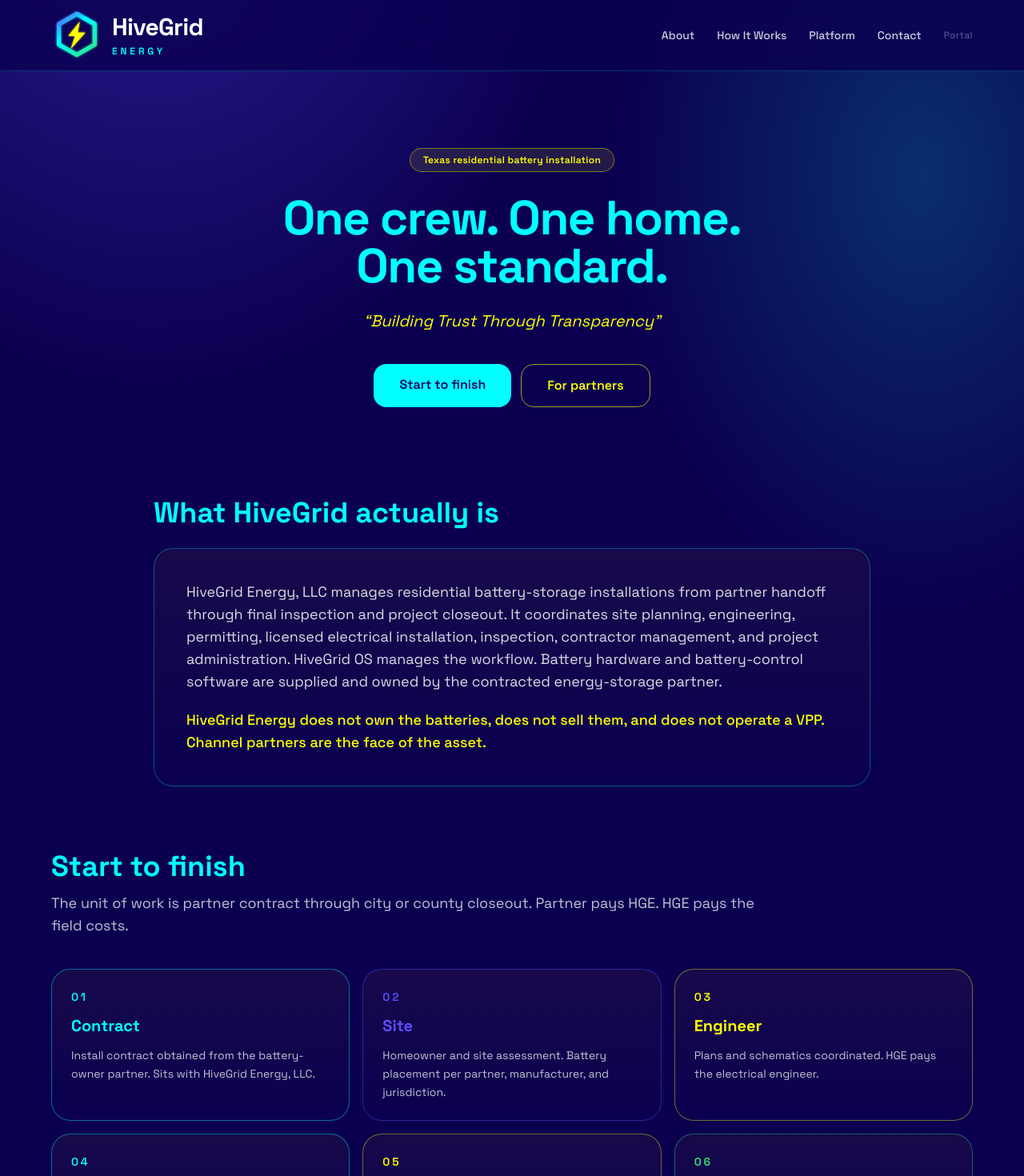
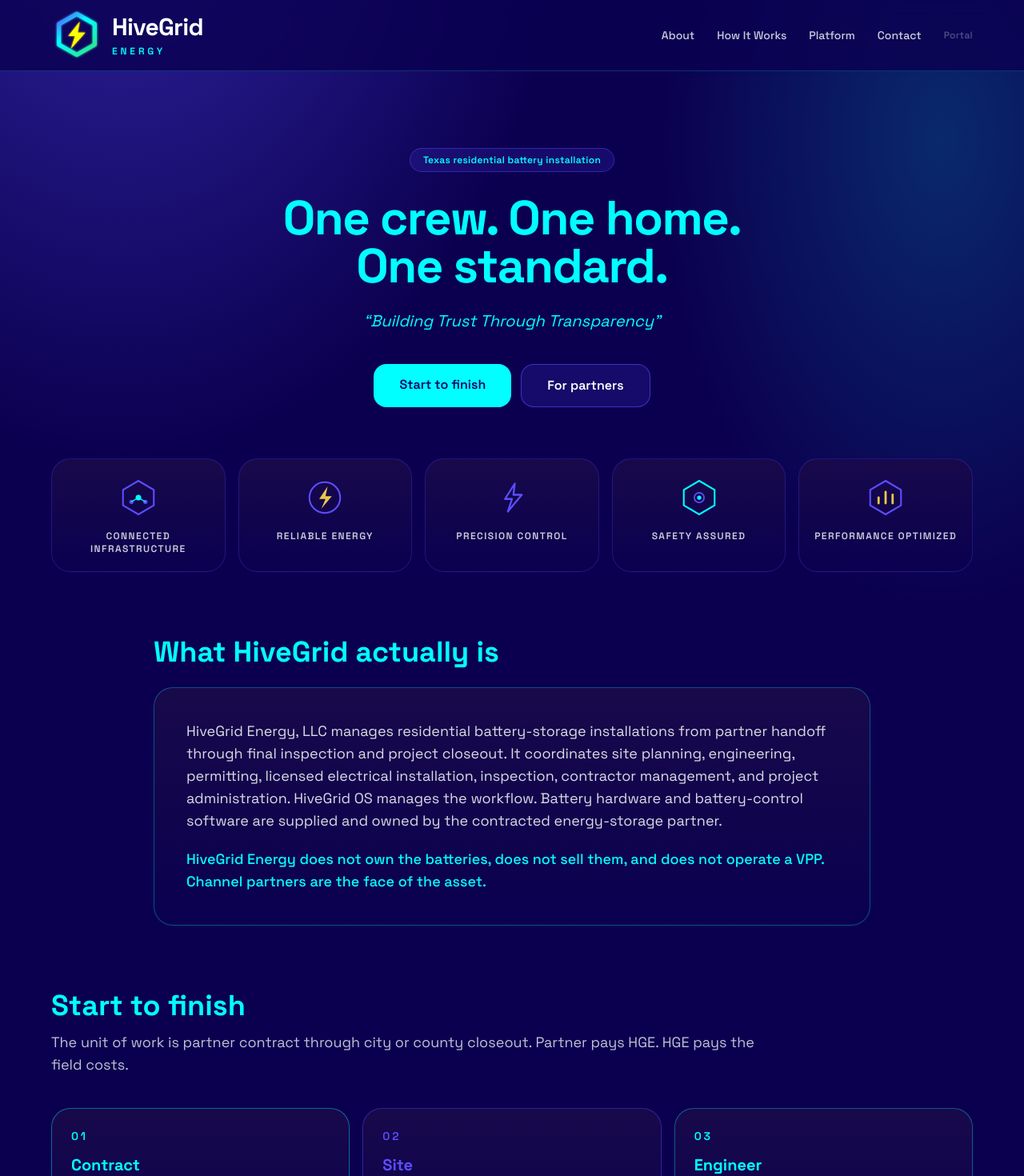
Before and after one commit to jamesbeeker007-cell/hivegrid-energy-os, a Next.js app: page / in a window 1280 px wide. Shown: the top 1470 px of the page at 80% size. Built offline with nearby package versions, Linux system fonts and the light colour scheme.

Commit message:
Tone yellow to the bolt; add board icon row; blue/cyan/amethyst UI

```diff
--- a/app/globals.css
+++ b/app/globals.css
@@ -11,20 +11,12 @@
   max-width: 100vw;
   overflow-x: hidden;
 }
-@keyframes fadeIn {
-  from { opacity: 0; transform: translateY(10px); }
-  to { opacity: 1; transform: translateY(0); }
-}
-.animate-fadeIn {
-  animation: fadeIn 0.4s ease-out forwards;
-}
 .hive-field {
   background-color: #0B0050;
   background-image:
-    radial-gradient(ellipse 80% 50% at 15% -10%, rgba(91, 78, 255, 0.45), transparent 55%),
-    radial-gradient(ellipse 60% 40% at 90% 8%, rgba(0, 255, 255, 0.18), transparent 50%),
-    radial-gradient(ellipse 50% 35% at 70% 100%, rgba(0, 212, 164, 0.12), transparent 55%),
-    radial-gradient(ellipse 40% 30% at 10% 80%, rgba(255, 255, 0, 0.06), transparent 50%);
+    radial-gradient(ellipse 80% 50% at 12% -8%, rgba(91, 78, 255, 0.5), transparent 55%),
+    radial-gradient(ellipse 55% 40% at 92% 6%, rgba(0, 255, 255, 0.16), transparent 50%),
+    radial-gradient(ellipse 50% 35% at 78% 100%, rgba(91, 78, 255, 0.18), transparent 55%);
 }
 .hive-card {
   background: linear-gradient(180deg, rgba(26, 10, 74, 0.92) 0%, rgba(11, 0, 80, 0.92) 100%);
--- a/app/page.js
+++ b/app/page.js
@@ -20,22 +20,22 @@
     n: '03',
     title: 'Engineer',
     body: 'Plans and schematics coordinated. HGE pays the electrical engineer.',
-    accent: 'text-hive-yellow',
-    ring: 'border-hive-yellow/40',
+    accent: 'text-hive-cyan',
+    ring: 'border-hive-cyan/35',
   },
   {
     n: '04',
     title: 'Permit',
     body: 'City or county submittal. Permits, parts, insurance, and field labor are HGE costs.',
-    accent: 'text-hive-cyan',
-    ring: 'border-hive-cyan/40',
+    accent: 'text-hive-blue',
+    ring: 'border-hive-blue/40',
   },
   {
     n: '05',
     title: 'Install',
     body: 'Two-person crew under the Master Electrician named on the Company TDLR license.',
-    accent: 'text-hive-yellow',
-    ring: 'border-hive-yellow/40',
+    accent: 'text-hive-cyan',
+    ring: 'border-hive-cyan/40',
   },
   {
     n: '06',
@@ -49,8 +49,60 @@
 const MODULES = [
   { name: 'Brain', body: 'Job management and dispatch. One record per home.', accent: 'text-hive-cyan' },
   { name: 'Academy', body: 'Crew training and readiness against the systems we install.', accent: 'text-hive-blue' },
-  { name: 'Shield', body: 'License, compliance, and assignment checks before work starts.', accent: 'text-hive-yellow' },
+  { name: 'Shield', body: 'License, compliance, and assignment checks before work starts.', accent: 'text-hive-cyan' },
   { name: 'Standard', body: 'The installation standard and quality record for every job.', accent: 'text-[#34E07A]' },
+]
+
+function IconConnected() {
+  return (
+    <svg viewBox="0 0 64 64" className="h-14 w-14 mx-auto" fill="none">
+      <path d="M32 8 L54 21 L54 43 L32 56 L10 43 L10 21 Z" stroke="#5B4EFF" strokeWidth="2.4" />
+      <circle cx="32" cy="32" r="4" fill="#00FFFF" />
+      <circle cx="22" cy="38" r="3" fill="#5B4EFF" />
+      <circle cx="42" cy="38" r="3" fill="#5B4EFF" />
+      <path d="M32 32 L22 38 M32 32 L42 38" stroke="#00FFFF" strokeWidth="1.6" />
+    </svg>
+  )
+}
+function IconReliable() {
+  return (
+    <svg viewBox="0 0 64 64" className="h-14 w-14 mx-auto" fill="none">
+      <circle cx="32" cy="32" r="22" stroke="#5B4EFF" strokeWidth="2.4" />
+      <path d="M36 16 L24 34 H33 L27 48 L42 30 H33 Z" fill="#E8C84A" />
+    </svg>
+  )
+}
+function IconPrecision() {
+  return (
+    <svg viewBox="0 0 64 64" className="h-14 w-14 mx-auto" fill="none">
+      <path d="M36 12 L22 34 H32 L26 52 L46 28 H34 Z" stroke="#5B4EFF" strokeWidth="2.6" strokeLinejoin="round" />
+    </svg>
+  )
+}
+function IconSafety() {
+  return (
+    <svg viewBox="0 0 64 64" className="h-14 w-14 mx-auto" fill="none">
+      <path d="M32 8 L54 21 L54 43 L32 56 L10 43 L10 21 Z" stroke="#00FFFF" strokeWidth="2.4" />
+      <circle cx="32" cy="32" r="7" stroke="#5B4EFF" strokeWidth="2" />
+      <circle cx="32" cy="32" r="3" fill="#00FFFF" />
+    </svg>
+  )
+}
+function IconPerformance() {
+  return (
+    <svg viewBox="0 0 64 64" className="h-14 w-14 mx-auto" fill="none">
+      <path d="M32 8 L54 21 L54 43 L32 56 L10 43 L10 21 Z" stroke="#5B4EFF" strokeWidth="2.4" />
+      <path d="M22 40 V32 M32 40 V24 M42 40 V28" stroke="#E8C84A" strokeWidth="3.2" strokeLinecap="round" />
+    </svg>
+  )
+}
+
+const ICONS = [
+  { label: 'Connected Infrastructure', Icon: IconConnected },
+  { label: 'Reliable Energy', Icon: IconReliable },
+  { label: 'Precision Control', Icon: IconPrecision },
+  { label: 'Safety Assured', Icon: IconSafety },
+  { label: 'Performance Optimized', Icon: IconPerformance },
 ]
 
 export default function HomePage() {
@@ -110,9 +162,9 @@
           </a>
           <div className="hidden md:flex items-center gap-7 text-sm font-medium text-white/80">
             <a href="#about" className="hover:text-hive-cyan transition-colors">About</a>
-            <a href="#how-it-works" className="hover:text-hive-yellow transition-colors">How It Works</a>
-            <a href="#platform" className="hover:text-hive-cyan transition-colors">Platform</a>
-            <a href="#contact" className="hover:text-hive-yellow transition-colors">Contact</a>
+            <a href="#how-it-works" className="hover:text-hive-cyan transition-colors">How It Works</a>
+            <a href="#platform" className="hover:text-hive-blue transition-colors">Platform</a>
+            <a href="#contact" className="hover:text-hive-cyan transition-colors">Contact</a>
             <a href="/portal" className="text-white/30 hover:text-white/60 text-xs tracking-wide">Portal</a>
           </div>
           <button onClick={toggleMenu} className="md:hidden text-hive-cyan text-3xl leading-none" aria-label="Toggle menu">
@@ -123,34 +175,47 @@
           <div className="md:hidden mt-3">
             <div className="flex flex-col gap-3 text-sm font-medium hive-card border border-hive-cyan/25 rounded-2xl p-4">
               <a href="#about" onClick={closeMenu} className="py-1 text-hive-cyan">About</a>
-              <a href="#how-it-works" onClick={closeMenu} className="py-1 text-hive-yellow">How It Works</a>
-              <a href="#platform" onClick={closeMenu} className="py-1 text-hive-cyan">Platform</a>
-              <a href="#contact" onClick={closeMenu} className="py-1 text-hive-yellow">Contact</a>
+              <a href="#how-it-works" onClick={closeMenu} className="py-1 text-hive-cyan">How It Works</a>
+              <a href="#platform" onClick={closeMenu} className="py-1 text-hive-blue">Platform</a>
+              <a href="#contact" onClick={closeMenu} className="py-1 text-hive-cyan">Contact</a>
               <a href="/portal" onClick={closeMenu} className="text-white/40 text-xs py-1">Portal</a>
             </div>
           </div>
         )}
       </nav>
 
-      <section className="px-5 pt-16 pb-20 md:pt-24 md:pb-28">
+      <section className="px-5 pt-16 pb-14 md:pt-24 md:pb-16">
         <div className="max-w-4xl mx-auto text-center">
-          <div className="inline-flex items-center gap-2 bg-hive-yellow/10 border border-hive-yellow/40 text-hive-yellow px-4 py-1.5 rounded-full text-xs mb-7 font-semibold tracking-wide">
+          <div className="inline-flex items-center gap-2 bg-hive-blue/15 border border-hive-blue/40 text-hive-cyan px-4 py-1.5 rounded-full text-xs mb-7 font-semibold tracking-wide">
             Texas residential battery installation
           </div>
           <h1 className="text-4xl sm:text-5xl md:text-6xl font-bold tracking-tight mb-6 leading-[1.05] text-hive-cyan">
             One crew. One home.<br />One standard.
           </h1>
-          <p className="text-lg md:text-xl text-hive-yellow max-w-2xl mx-auto mb-10">
-            <span className="italic">“Building Trust Through Transparency”</span>
+          <p className="text-lg md:text-xl text-white/80 max-w-2xl mx-auto mb-10">
+            <span className="italic text-hive-cyan">“Building Trust Through Transparency”</span>
           </p>
           <div className="flex flex-col sm:flex-row gap-3 justify-center">
             <a href="#how-it-works" className="bg-hive-cyan text-hive-indigo hover:brightness-110 font-semibold px-8 py-3.5 rounded-2xl text-base transition-all">
               Start to finish
             </a>
-            <a href="#contact" className="border border-hive-yellow/60 hover:bg-hive-yellow/10 font-semibold px-8 py-3.5 rounded-2xl text-base transition-all text-hive-yellow">
+            <a href="#contact" className="border border-hive-blue/60 bg-hive-blue/15 hover:bg-hive-blue/25 font-semibold px-8 py-3.5 rounded-2xl text-base transition-all text-white">
               For partners
             </a>
           </div>
+        </div>
+      </section>
+
+      <section className="px-5 pb-20">
+        <div className="max-w-6xl mx-auto grid grid-cols-2 sm:grid-cols-3 lg:grid-cols-5 gap-4">
+          {ICONS.map(({ label, Icon }) => (
+            <div key={label} className="hive-card border border-hive-blue/25 rounded-3xl px-3 py-5 text-center">
+              <Icon />
+              <div className="mt-3 text-[11px] sm:text-xs font-semibold tracking-[0.12em] uppercase text-white/80 leading-snug">
+                {label}
+              </div>
+            </div>
+          ))}
         </div>
       </section>
 
@@ -161,7 +226,7 @@
             <p>
               HiveGrid Energy, LLC manages residential battery-storage installations from partner handoff through final inspection and project closeout. It coordinates site planning, engineering, permitting, licensed electrical installation, inspection, contractor management, and project administration. HiveGrid OS manages the workflow. Battery hardware and battery-control software are supplied and owned by the contracted energy-storage partner.
             </p>
-            <p className="font-medium text-hive-yellow">
+            <p className="font-medium text-hive-cyan">
               HiveGrid Energy does not own the batteries, does not sell them, and does not operate a VPP. Channel partners are the face of the asset.
             </p>
           </div>
@@ -178,7 +243,7 @@
           </div>
           <div className="grid sm:grid-cols-2 lg:grid-cols-3 gap-4">
             {STEPS.map((step) => (
-              <div key={step.n} className={`hive-card border ${step.ring} rounded-3xl p-6 hover:brightness-110 transition-all`}>
+              <div key={step.n} className={`hive-card border ${step.ring} rounded-3xl p-6`}>
                 <div className={`text-sm font-semibold tracking-[0.2em] ${step.accent} mb-3`}>{step.n}</div>
                 <h3 className={`text-xl font-bold mb-3 ${step.accent}`}>{step.title}</h3>
                 <p className="text-sm leading-relaxed text-white/75">{step.body}</p>
@@ -213,7 +278,7 @@
       <section id="contact" className="px-5 pb-16">
         <div className="max-w-xl mx-auto text-center">
           <h2 className="text-3xl md:text-4xl font-bold mb-4 text-hive-cyan">Work with HiveGrid</h2>
-          <p className="text-hive-yellow mb-2">For strategic partners.</p>
+          <p className="text-white/70 mb-2">For strategic partners.</p>
           <p className="text-white/80 mb-8 leading-relaxed">
             10221 Paintbrush Dr.<br />Fort Worth, TX 76244
           </p>
@@ -227,17 +292,17 @@
                     onChange={(e) => setEmail(e.target.value)}
                     placeholder="Email"
                     required
-                    className="flex-1 hive-card border border-hive-cyan/35 rounded-2xl px-5 py-3.5 text-white placeholder:text-white/40 focus:outline-none focus:border-hive-yellow"
+                    className="flex-1 hive-card border border-hive-cyan/35 rounded-2xl px-5 py-3.5 text-white placeholder:text-white/40 focus:outline-none focus:border-hive-cyan"
                   />
                   <button
                     type="submit"
                     disabled={sending}
-                    className="bg-hive-yellow text-hive-indigo hover:brightness-110 font-semibold px-8 py-3.5 rounded-2xl disabled:opacity-60"
+                    className="bg-hive-blue hover:brightness-110 text-white font-semibold px-8 py-3.5 rounded-2xl disabled:opacity-60"
                   >
                     {sending ? 'Sending…' : 'Contact us'}
                   </button>
                 </div>
-                {sendError && <p className="text-sm text-hive-yellow">{sendError}</p>}
+                {sendError && <p className="text-sm text-hive-cyan">{sendError}</p>}
               </>
             ) : (
               <div className="py-6 text-center text-hive-cyan font-medium">Thank you. We will be in touch shortly.</div>
@@ -247,7 +312,7 @@
       </section>
 
       <footer className="border-t border-hive-cyan/20 py-10 text-center text-sm text-white/55 px-5">
-        <div className="italic text-hive-yellow mb-2">“Building Trust Through Transparency”</div>
+        <div className="italic text-hive-cyan/90 mb-2">“Building Trust Through Transparency”</div>
         <div>10221 Paintbrush Dr., Fort Worth, TX 76244</div>
         <div className="mt-2">© 2026 HiveGrid Energy, LLC · Wyoming LLC · Texas operations</div>
       </footer>
@@ -255,7 +320,7 @@
       {showBackToTop && (
         <button
           onClick={() => window.scrollTo({ top: 0, behavior: 'smooth' })}
-          className="fixed bottom-6 right-6 z-50 flex h-12 w-12 items-center justify-center rounded-full bg-hive-yellow text-hive-indigo shadow-lg hover:brightness-110"
+          className="fixed bottom-6 right-6 z-50 flex h-12 w-12 items-center justify-center rounded-full bg-hive-blue text-white shadow-lg hover:brightness-110"
           aria-label="Back to top"
         >
           ↑
```
